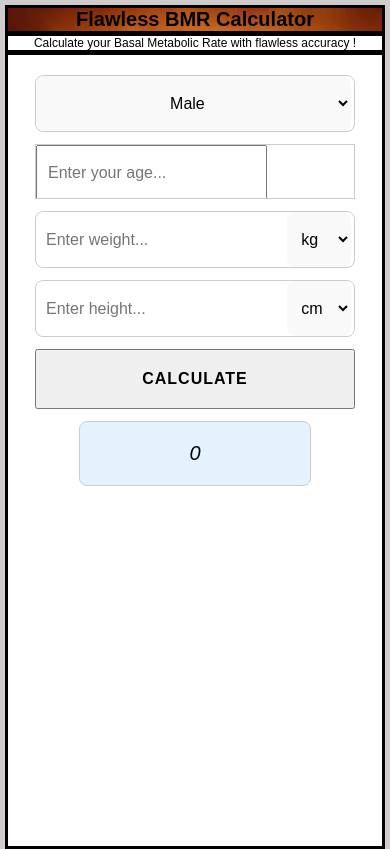
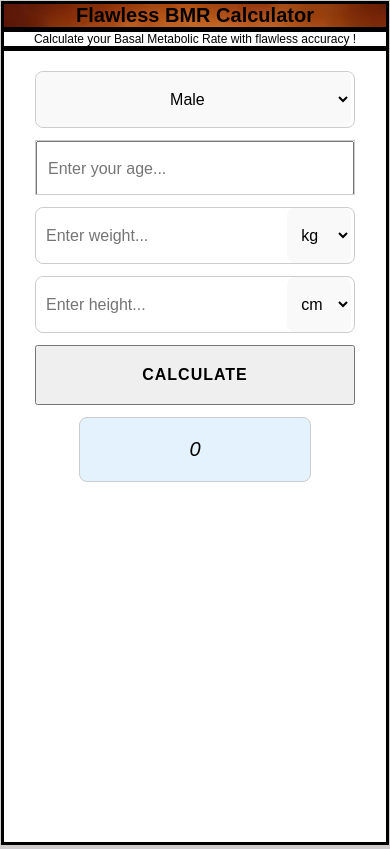
Before and after one commit to BuraksBlue/Flawless-BMR-Calculator-, a plain HTML site: page index.html in a window 390 px wide. Drawn offline with Linux system fonts and the light colour scheme.

Commit message:
Update style.css

```diff
--- a/style.css
+++ b/style.css
@@ -122,9 +122,9 @@ border-radius:15px;
 }
 @media (max-width:1100px){
 	#My-Panel{
-      width:99% !important;
+      width:100% !important;
 	  height:100vh !important;
-	  margin : 5px !important ;
+	  margin : 1px !important ;
 	  border:3px solid #000000;
 	}
 	.Buttons-and-Inputs{
@@ -188,6 +188,9 @@ text-align:center;}
 	height:55px;
 	max-width:320px;
 }
+#age-input{
+	width:100%;
+}
 body{
 	min-height:100vh;
 	height:100vh !important;
```
